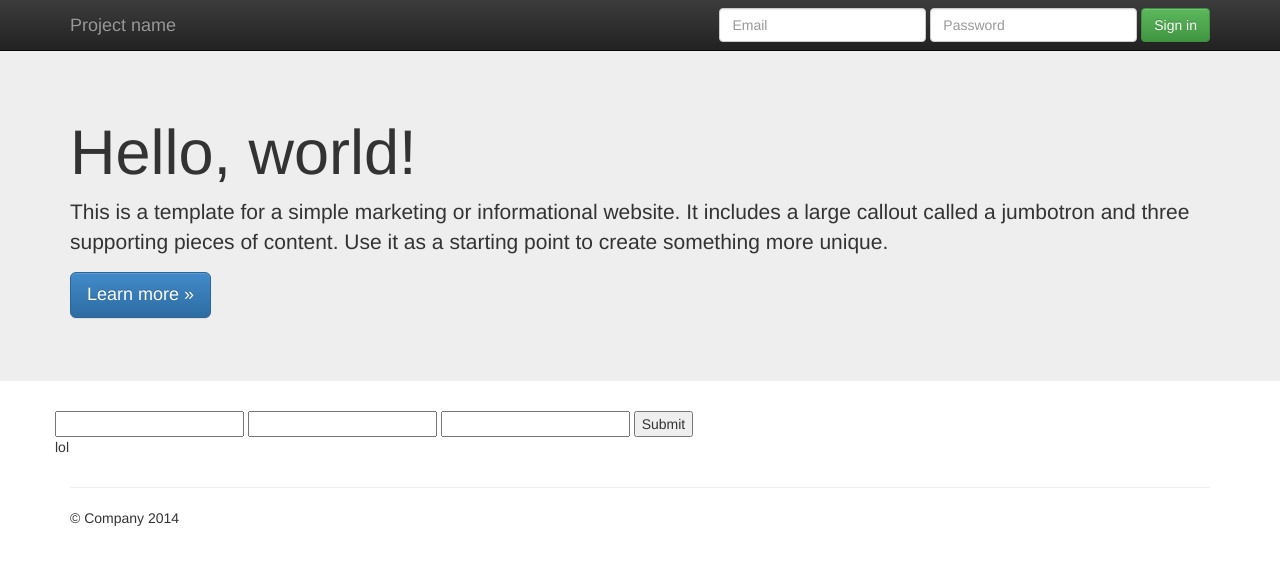
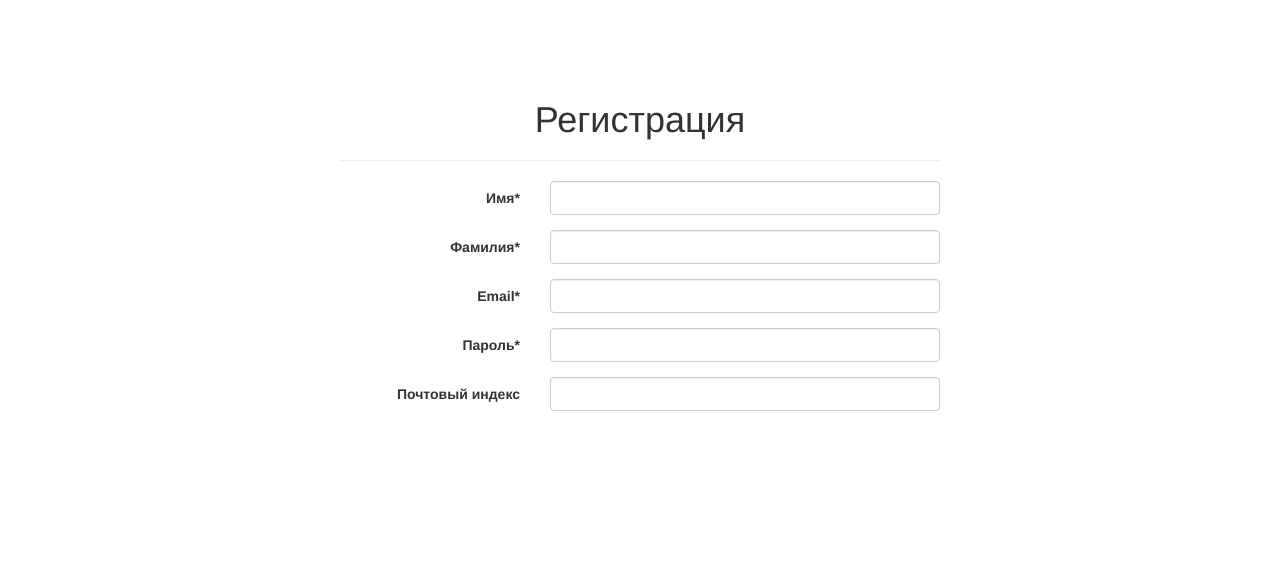
Before and after one commit to dmytroyarmak/form-with-validation, a plain HTML site: page index.html in a window 1280 px wide. Drawn offline with nearby package versions, Linux system fonts and the light colour scheme.

Commit message:
Cross-platform placeholders

```diff
--- a/css/main.css
+++ b/css/main.css
@@ -1,5 +1,7 @@
-
-
 /* ==========================================================================
    Author's custom styles
    ========================================================================== */
+.wrapper {
+  width: 600px;
+  margin: 50px auto 0;
+}
--- a/index.html
+++ b/index.html
@@ -23,58 +23,47 @@
         <script src="js/vendor/modernizr-2.6.2-respond-1.1.0.min.js"></script>
     </head>
     <body>
-    <div class="navbar navbar-inverse navbar-fixed-top" role="navigation">
-      <div class="container">
-        <div class="navbar-header">
-          <button type="button" class="navbar-toggle" data-toggle="collapse" data-target=".navbar-collapse">
-            <span class="sr-only">Toggle navigation</span>
-            <span class="icon-bar"></span>
-            <span class="icon-bar"></span>
-            <span class="icon-bar"></span>
-          </button>
-          <a class="navbar-brand" href="#">Project name</a>
-        </div>
-        <div class="navbar-collapse collapse">
-          <form class="navbar-form navbar-right" role="form">
+    <div class="wrapper">
+      <h1 class="text-center">Регистрация</h1>
+      <hr>
+      <form class="form-horizontal">
         <div class="form-group">
-              <input type="text" placeholder="Email" class="form-control">
-            </div>
-            <div class="form-group">
-              <input type="password" placeholder="Password" class="form-control">
-            </div>
-            <button type="submit" class="btn btn-success">Sign in</button>
-          </form>
-        </div><!--/.navbar-collapse -->
+          <label class="col-sm-4 control-label" for="first_name">Имя*</label>
+          <div class="col-sm-8">
+            <input id="first_name" name="first_name" type="text" data-placeholder="Имя" class="form-control input-xlarge">
           </div>
         </div>
 
-    <!-- Main jumbotron for a primary marketing message or call to action -->
-    <div class="jumbotron">
-      <div class="container">
-        <h1>Hello, world!</h1>
-        <p>This is a template for a simple marketing or informational website. It includes a large callout called a jumbotron and three supporting pieces of content. Use it as a starting point to create something more unique.</p>
-        <p><a class="btn btn-primary btn-lg" role="button">Learn more &raquo;</a></p>
+        <div class="form-group">
+          <label class="col-sm-4 control-label" for="last_name">Фамилия*</label>
+          <div class="col-sm-8">
+            <input id="last_name" name="last_name" type="text" data-placeholder="Фамилия" class="form-control input-xlarge">
           </div>
         </div>
 
-    <div class="container">
-      <!-- Example row of columns -->
-      <div class="row">
-        <div class="col-12 plac">
-          <input type="text" data-placeholder="Lol">
-          <input type="text" data-placeholder="">
-          <input type="text">
-          <input type="submit">
-          <p>lol</p>
+        <div class="form-group">
+          <label class="col-sm-4 control-label" for="email">Email*</label>
+          <div class="col-sm-8">
+            <input id="email" name="email" type="email" data-placeholder="Email" class="form-control input-xlarge">
           </div>
         </div>
 
-      <hr>
+        <div class="form-group">
+          <label class="col-sm-4 control-label" for="password">Пароль*</label>
+          <div class="col-sm-8">
+            <input id="password" name="password" type="password" data-placeholder="Пароль" class="form-control input-xlarge">
+          </div>
+        </div>
 
-      <footer>
-        <p>&copy; Company 2014</p>
-      </footer>
-    </div> <!-- /container -->        <script src="//ajax.googleapis.com/ajax/libs/jquery/1.11.0/jquery.min.js"></script>
+        <div class="form-group">
+          <label class="col-sm-4 control-label" for="zip_code">Почтовый индекс</label>
+          <div class="col-sm-8">
+            <input id="zip_code" name="zip_code" type="text" data-placeholder="Почтовый индекс" class="form-control input-xlarge">
+          </div>
+        </div>
+      </form>
+    </div> <!-- /wrapper -->
+    <script src="//ajax.googleapis.com/ajax/libs/jquery/1.11.0/jquery.min.js"></script>
     <script>window.jQuery || document.write('<script src="js/vendor/jquery-1.11.0.min.js"><\/script>')</script>
 
     <script src="js/vendor/bootstrap.min.js"></script>
--- a/js/main.js
+++ b/js/main.js
@@ -0,0 +1,39 @@
+// Cross-platform placeholders
+$(function() {
+  var setPlaceholder = function() {
+    var $this = $(this);
+    if (!$this.val()) {
+      // Change type for password input to show placeholder
+      if ($this.attr('type') === 'password') {
+        $this.data('type-is-password', true).attr('type', 'text');
+      }
+
+      $this.val($this.attr('placeholder'));
+    }
+  };
+
+  var unsetPlaceholder = function() {
+    var $this = $(this);
+    if ($this.val() === $this.attr('placeholder')) {
+      // Change back type for password input
+      if ($this.data('type-is-password')) {
+        $this.attr('type', 'password');
+      }
+
+      $this.val('');
+    }
+  };
+
+  var configAllPlaceholders = function() {
+    $('input[placeholder]').each(function() {
+      setPlaceholder.call(this);
+      $(this)
+        .on('focus', unsetPlaceholder)
+        .on('blur', setPlaceholder);
+    });
+  };
+
+  if (!Modernizr.input.placeholder) {
+    configAllPlaceholders();
+  }
+});
```
Lines whose indentation alone changed are shown as unchanged.
